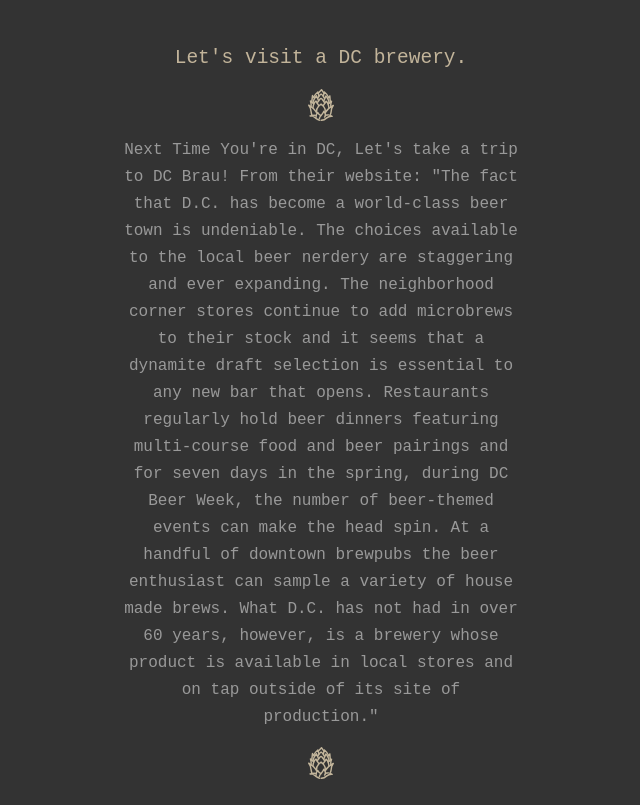
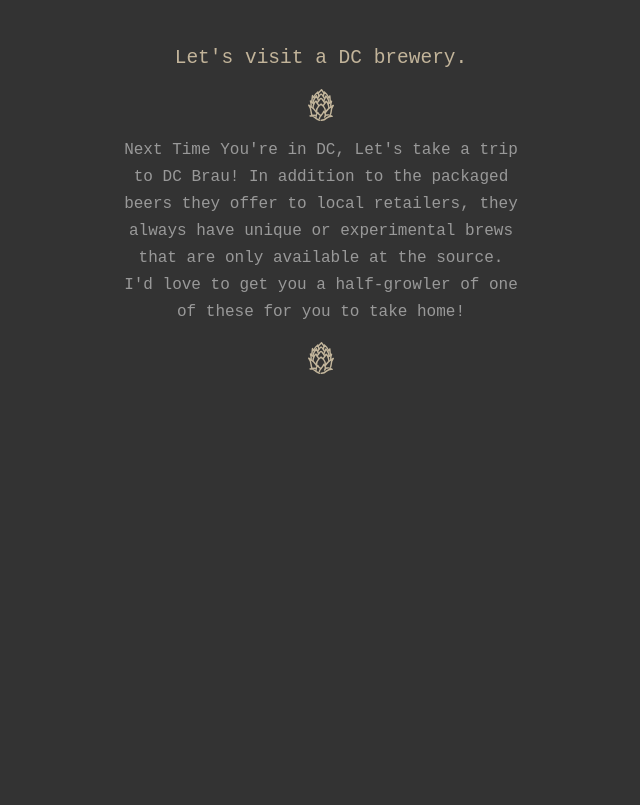
Before and after one commit to SpenceJMNelson/Tour-de-Beer, a plain HTML site: page index.html in a window 1280 px wide. Shown: the part 800-1605 px from the top of the page, without its empty margins (319-959 px from the left). After the commit the page ends 1200 px from the top, so only its background shows below. Drawn offline with Linux system fonts and the light colour scheme.

Commit message:
Updated Copy on Homepage

```diff
--- a/index.html
+++ b/index.html
@@ -28,7 +28,7 @@
         <div class="textblock">
         <h2>Let's visit a DC brewery.</h2>
         <img src="img/hop.svg" class="hop-img" />
-        <p>Next Time You're in DC, Let's take a trip to DC Brau! From their website: "The fact that D.C. has become a world-class beer town is undeniable. The choices available to the local beer nerdery are staggering and ever expanding. The neighborhood corner stores continue to add microbrews to their stock and it seems that a dynamite draft selection is essential to any new bar that opens. Restaurants regularly hold beer dinners featuring multi-course food and beer pairings and for seven days in the spring, during DC Beer Week, the number of beer-themed events can make the head spin. At a handful of downtown brewpubs the beer enthusiast can sample a variety of house made brews. What D.C. has not had in over 60 years, however, is a brewery whose product is available in local stores and on tap outside of its site of production."</p>
+        <p>Next Time You're in DC, Let's take a trip to DC Brau! In addition to the packaged beers they offer to local retailers, they always have unique or experimental brews that are only available at the source. I'd love to get you a half-growler of one of these for you to take home!</p>
         <img src="img/hop.svg" class="hop-img" />
         </div>
     </body>
```
